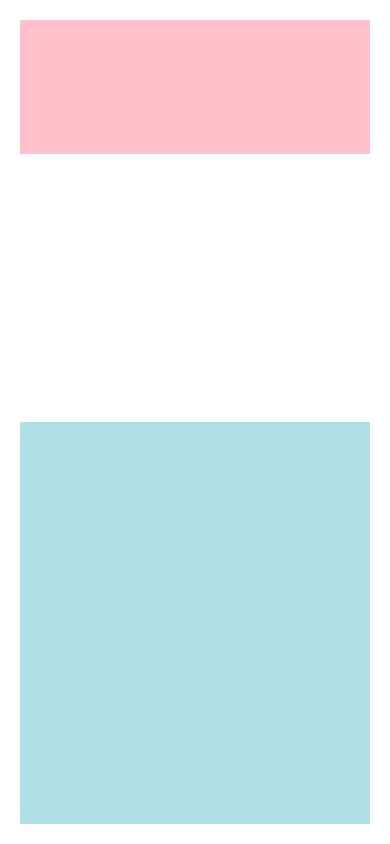
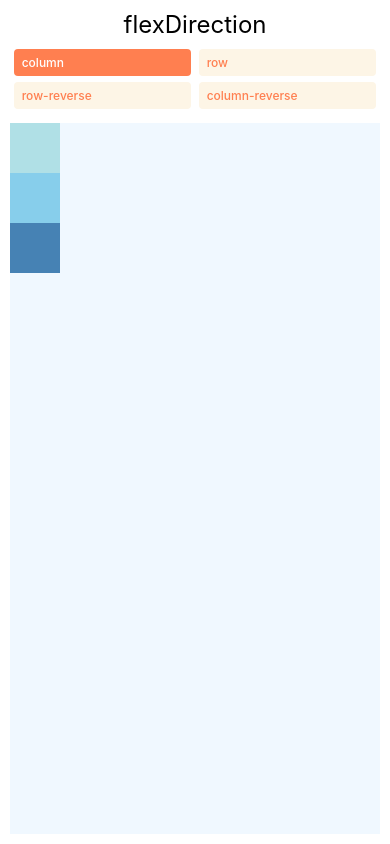
Before and after one commit to Fatima-Zahrae-Acharki/NativeBrief, a React Native app: screen / in a window 390 px wide. Built offline with nearby package versions, Linux system fonts and the light colour scheme.

Commit message:
flex direction

```diff
--- a/App.tsx
+++ b/App.tsx
@@ -1,5 +1,5 @@
-import React from "react";
-import {StyleSheet, Text, View} from 'react-native';
+import React, { useState } from "react";
+import {StyleSheet, Text, TouchableOpacity, View} from 'react-native';
 
 
 
@@ -126,31 +126,125 @@
 //////////////////////////////layout with flexbox
 
 
-//flex
+////////flex
 
-const Flex = () => {
+// const Flex = () => {
+//   return (
+//     <View
+//       style={[
+//         styles.container,
+//         {
+//           //row will appear vertically
+//           // flexDirection: 'row',
+//           flexDirection: 'column',//horizontally
+//         },
+//       ]}>
+//       <View style={{flex: 1, backgroundColor: 'pink'}} />
+//       <View style={{flex: 2, backgroundColor: 'white'}} />
+//       <View style={{flex: 3, backgroundColor: 'powderblue'}} />
+//     </View>
+//   );
+// };
+
+// const styles = StyleSheet.create({
+//   container: {
+//     flex: 1,
+//     padding: 20,
+//   },
+// });
+
+// export default Flex;
+
+
+///////flex direction
+
+const FlexDirectionBasics = () => {
+  const [flexDirection, setflexDirection] = useState('column');
+
   return (
-    <View
-      style={[
-        styles.container,
-        {
-          //row will appear vertically
-          // flexDirection: 'row',
-          flexDirection: 'column',//horizontally
-        },
-      ]}>
-      <View style={{flex: 1, backgroundColor: 'pink'}} />
-      <View style={{flex: 2, backgroundColor: 'white'}} />
-      <View style={{flex: 3, backgroundColor: 'powderblue'}} />
-    </View>
+    <PreviewLayout
+      label="flexDirection"
+      values={['column', 'row', 'row-reverse', 'column-reverse']}
+      selectedValue={flexDirection}
+      setSelectedValue={setflexDirection}>
+      <View style={[styles.box, {backgroundColor: 'powderblue'}]} />
+      <View style={[styles.box, {backgroundColor: 'skyblue'}]} />
+      <View style={[styles.box, {backgroundColor: 'steelblue'}]} />
+    </PreviewLayout>
   );
 };
+
+const PreviewLayout = ({
+  label,
+  children,
+  values,
+  selectedValue,
+  setSelectedValue,
+}) => (
+  <View style={{padding: 10, flex: 1}}>
+    <Text style={styles.label}>{label}</Text>
+    <View style={styles.row}>
+      {values.map(value => (
+        <TouchableOpacity
+          key={value}
+          onPress={() => setSelectedValue(value)}
+          style={[styles.button, selectedValue === value && styles.selected]}>
+          <Text
+            style={[
+              styles.buttonLabel,
+              selectedValue === value && styles.selectedLabel,
+            ]}>
+            {value}
+          </Text>
+        </TouchableOpacity>
+      ))}
+    </View>
+    <View style={[styles.container, {[label]: selectedValue}]}>{children}</View>
+  </View>
+);
 
 const styles = StyleSheet.create({
   container: {
     flex: 1,
-    padding: 20,
+    marginTop: 8,
+    backgroundColor: 'aliceblue',
+  },
+  box: {
+    width: 50,
+    height: 50,
+  },
+  row: {
+    flexDirection: 'row',
+    flexWrap: 'wrap',
+  },
+  button: {
+    paddingHorizontal: 8,
+    paddingVertical: 6,
+    borderRadius: 4,
+    backgroundColor: 'oldlace',
+    alignSelf: 'flex-start',
+    marginHorizontal: '1%',
+    marginBottom: 6,
+    minWidth: '48%',
+    textAlign: 'center',
+  },
+  selected: {
+    backgroundColor: 'coral',
+    borderWidth: 0,
+  },
+  buttonLabel: {
+    fontSize: 12,
+    fontWeight: '500',
+    color: 'coral',
+  },
+  selectedLabel: {
+    color: 'white',
+  },
+  label: {
+    textAlign: 'center',
+    marginBottom: 10,
+    fontSize: 24,
   },
 });
 
-export default Flex;
+export default FlexDirectionBasics;
```
